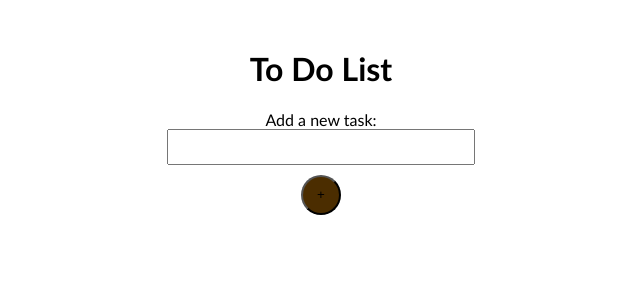
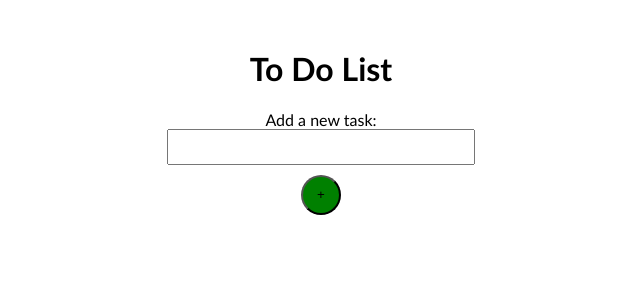
Before and after one commit to k-ish-san/todos, a React (Vite) app: page / in a window 1280 px wide. Shown: the top 300 px of the page, without its empty margins (319-959 px from the left). Built offline with nearby package versions, Linux system fonts and the light colour scheme.

Commit message:
Update App.css

```diff
--- a/src/App.css
+++ b/src/App.css
@@ -1,6 +1,6 @@
 body {
   font-family: 'Trebuchet MS', 'Lucida Sans Unicode', 'Lucida Grande', 'Lucida Sans' , Arial , sans-serif;
-  background-color: emerald;
+  background-color: white;
 
   padding: 20px;
 
@@ -26,7 +26,8 @@ h1{
   height: 40px;
   width: 40px;
   border-radius: 20px;
-  background-color:rgb(75, 45, 0);
+  text-color: white;
+  background-color: green;
   margin-top: 10px;
 }
 
```
